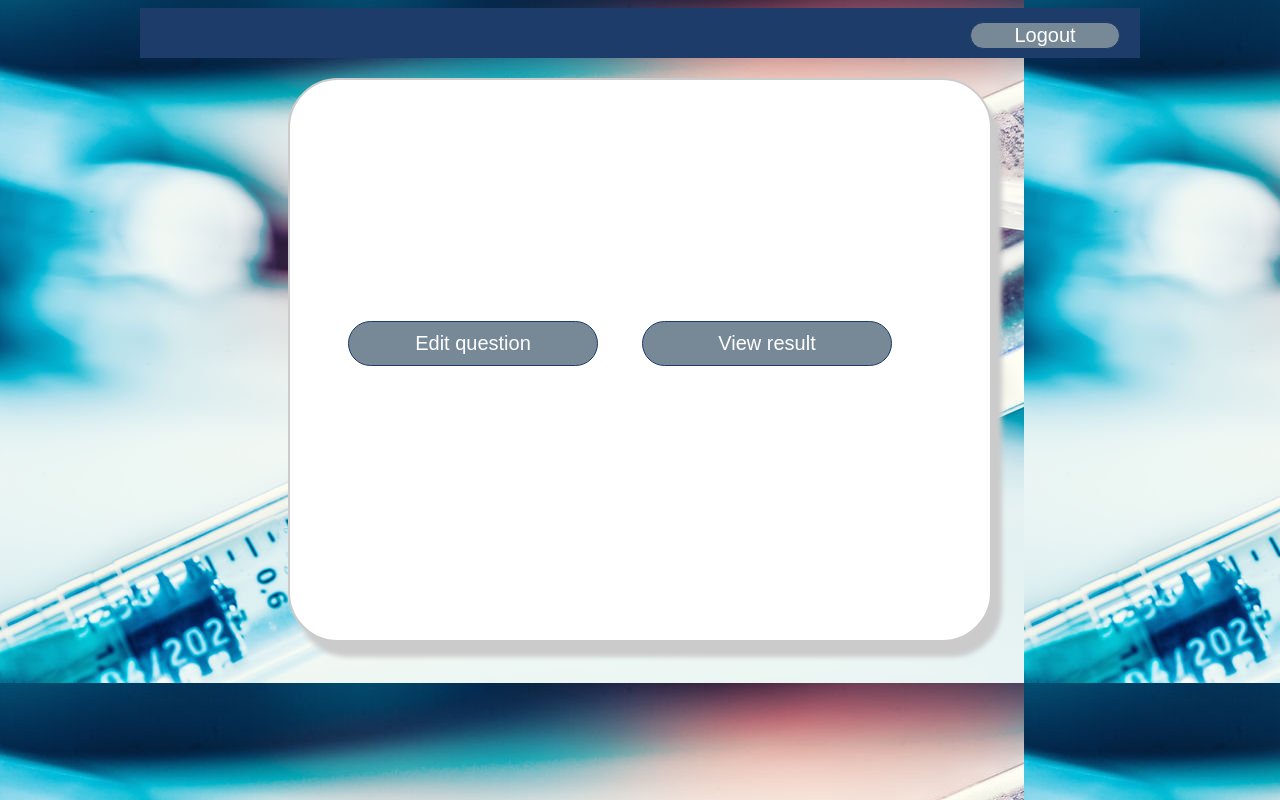
After one commit to FaizIkhwan/VaccinePoll, a PHP site: page /dashboard.html in a window 1280 px wide. The commit adds this page. Run offline with PHP 8.4, Linux system fonts and the light colour scheme.

Commit message:
dashboard

```diff
--- /dev/null
+++ b/dashboard.html
@@ -0,0 +1,27 @@
+<!DOCTYPE html>
+<html>
+
+    <head>
+        <link rel="stylesheet" href="style.css">
+    </head>
+
+    <body class="dashboard">
+
+        <!-- Navigation -->
+        <div class="navigation">
+            <div class="innerNavigation">
+                <input id="btnLogout" type="button" value="Logout" class="btnMenu">
+            </div>
+        </div>
+
+        <!-- Buttons -->
+        <div class="grid">
+            <div class="buttons buttons-center">
+                <button id="btn0" onclick="" type="button">Edit question</button>
+                <button id="btn1" onclick="" type="button">View result</button>
+            </div>
+        </div>
+
+    </body>
+
+</html>
--- a/index.html
+++ b/index.html
@@ -15,7 +15,7 @@
     <!-- Navigation -->
     <div class="navigation">
         <div class="innerNavigation">
-            <input id="btnLogin" type="button" value="Login" class="btnLogin">
+            <input id="btnLogin" type="button" value="Login" class="btnMenu">
         </div>
     </div>
 
--- a/login.html
+++ b/login.html
@@ -28,8 +28,6 @@
 				<input type="text" class="form-control" id="hostpassword" name="hostpassword" placeholder="Password"><br><br>
 				<input type="submit" class="btn btn-primary" value="LOGIN" name="login"></input><br><br>
 			</form>
-
-			<a href="signuphost.html">Didnt have account yet?</a>
 		</div>
 	</div>
 </body>
--- a/style.css
+++ b/style.css
@@ -1,5 +1,11 @@
 body {
-    background-color: #eeeeee;
+    text-align: center;
+    background: url(gambar.jpg);
+    background-size: cover;
+}
+
+.dashboard {
+    background: url(gambar3.jpg);
 }
 
 .navigation {
@@ -19,11 +25,11 @@ body {
     font-weight: bold;
 }
 
-.btnLogin {
+.btnMenu {
     float: right;
     margin-right: 20px;
     background-color: #778897;
-    width: 100px;
+    width: 150px;
     font-size: 20px;
     color: #fff;
     border: 1px solid #1D3C6A;
@@ -37,6 +43,12 @@ body {
     margin-bottom: 20px;
     font-size: 20px;
     color: #000000;
+}
+
+.buttons-center {
+    text-align: center;
+    line-height: 450px;
+    margin: auto;
 }
 
 .grid {
```
Also changed, not shown: gambar3.jpg (renamed from gmbr3.jpg).
